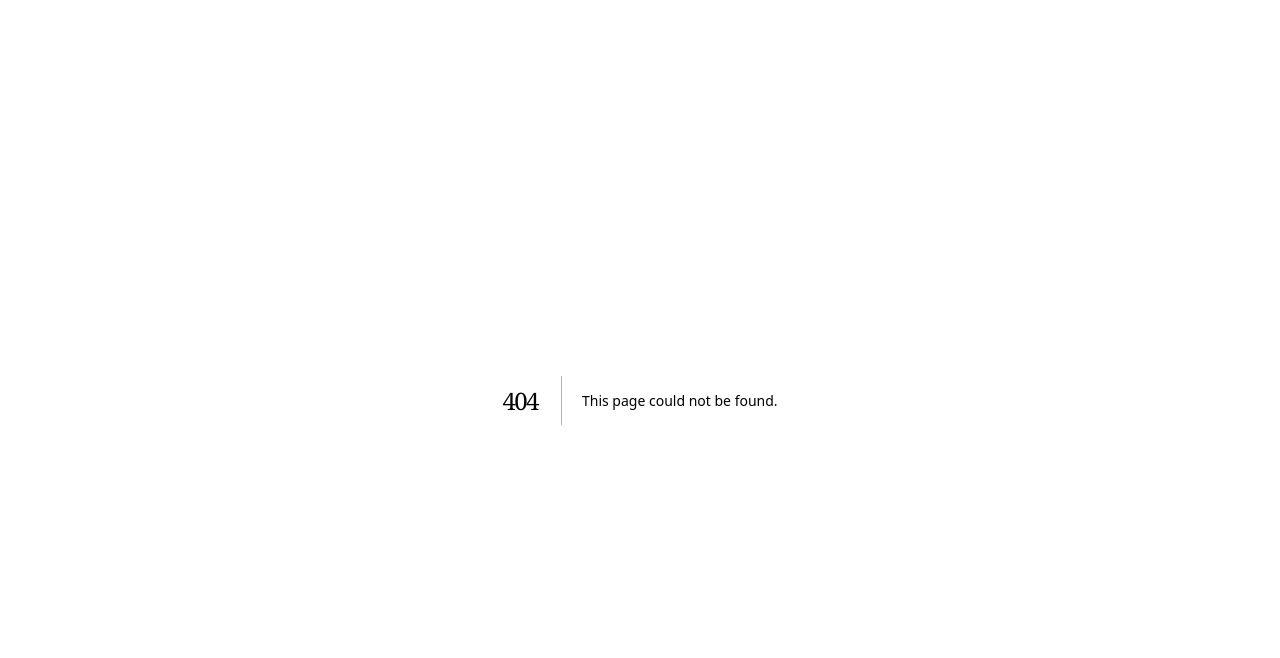
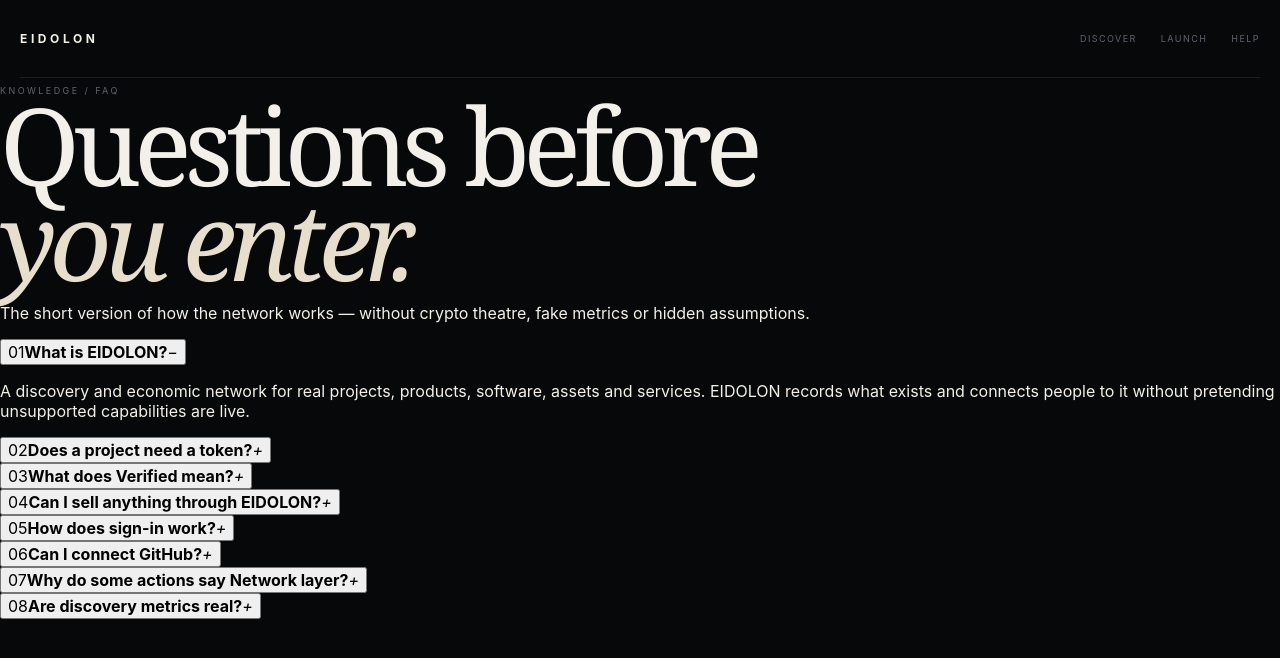
Before and after one commit to saalax4721x-coder/EIDOLON, a Next.js app: page /faq in a window 1280 px wide. Before the commit this address had no page. Shown: the top 658 px of the page. Built offline with nearby package versions, Linux system fonts and the light colour scheme.

Commit message:
feat: add support legal and connector surfaces

```diff
--- /dev/null
+++ b/app/faq/page.tsx
@@ -0,0 +1,17 @@
+"use client";
+import { useState } from "react";
+
+const faqs = [
+  ["What is EIDOLON?","A discovery and economic network for real projects, products, software, assets and services. EIDOLON records what exists and connects people to it without pretending unsupported capabilities are live."],
+  ["Does a project need a token?","No. A project can launch with no token or with its own economy. A token is optional and never required for discovery."],
+  ["What does Verified mean?","Verified means EIDOLON has obtained a real proof from the underlying source or connected account. A submitted URL or identifier is not treated as proof by itself."],
+  ["Can I sell anything through EIDOLON?","Only where the underlying asset, service or market actually supports it and the required account, source or network capability exists."],
+  ["How does sign-in work?","EIDOLON uses a passwordless secure-link flow with PKCE. Your session is stored in protected cookies."],
+  ["Can I connect GitHub?","Yes. GitHub projects can use the real GitHub OAuth connection to prove repository control. EIDOLON does not manufacture repository ownership."],
+  ["Why do some actions say Network layer?","That action is part of the canonical EIDOLON model, but its required external capability is not active for that project yet. We prefer an honest state over a decorative button."],
+  ["Are discovery metrics real?","Yes. EIDOLON does not invent activity, followers or usage. If verified metrics are unavailable, the interface says so."],
+];
+export default function FAQ(){
+ const [open,setOpen]=useState<number|null>(0);
+ return <main className="info-page"><header className="surface-nav"><a href="/" className="wordmark">EIDOLON</a><nav className="surface-nav-links"><a href="/discover">Discover</a><a href="/launch">Launch</a><a href="/help">Help</a></nav></header><section className="info-hero"><span className="eyebrow">KNOWLEDGE / FAQ</span><h1>Questions before<br/><em>you enter.</em></h1><p>The short version of how the network works — without crypto theatre, fake metrics or hidden assumptions.</p></section><section className="faq-list">{faqs.map(([q,a],i)=><article className={open===i?"faq-item open":"faq-item"} key={q}><button onClick={()=>setOpen(open===i?null:i)}><span>{String(i+1).padStart(2,"0")}</span><strong>{q}</strong><i>{open===i?"−":"+"}</i></button>{open===i&&<p>{a}</p>}</article>)}</section></main>;
+}
```
